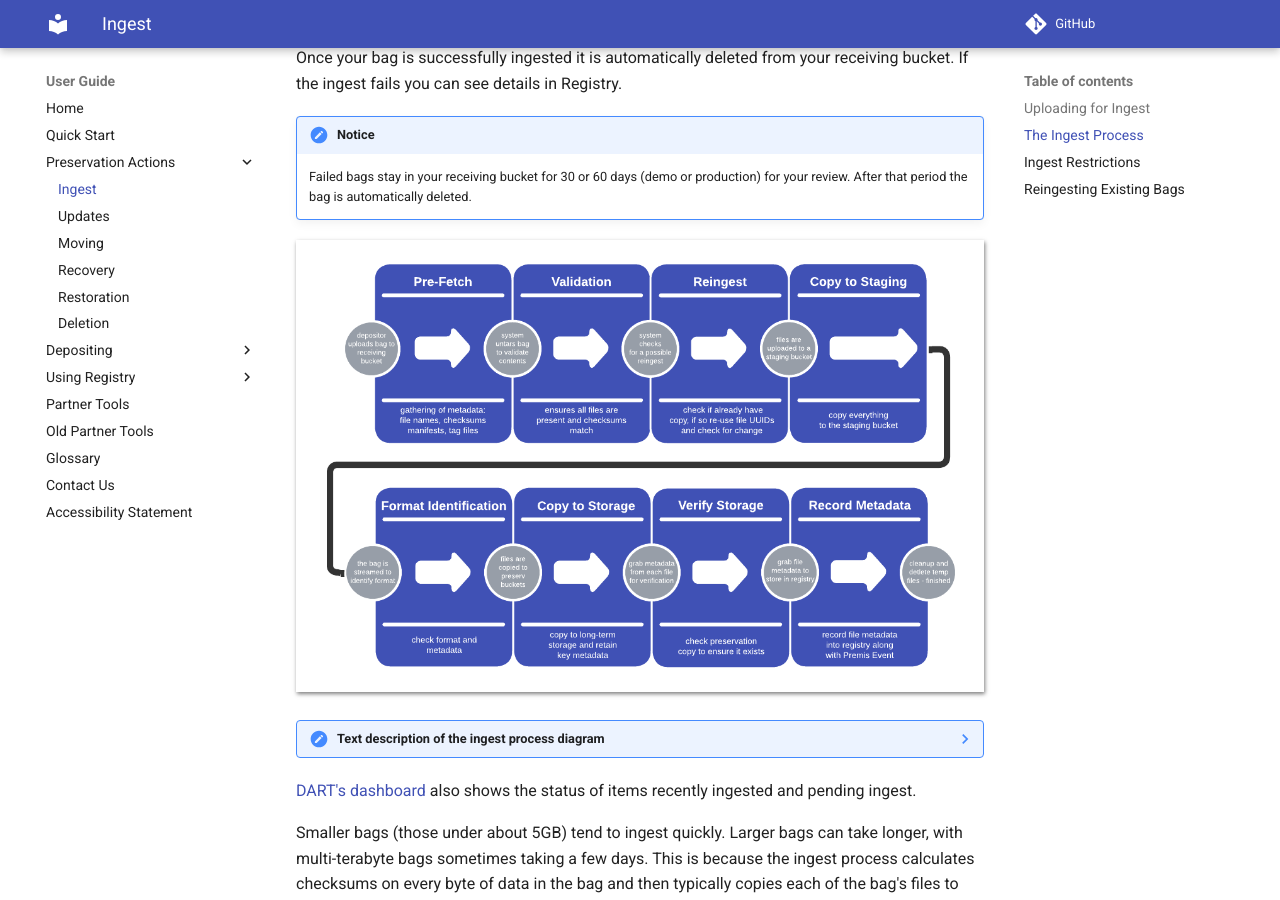
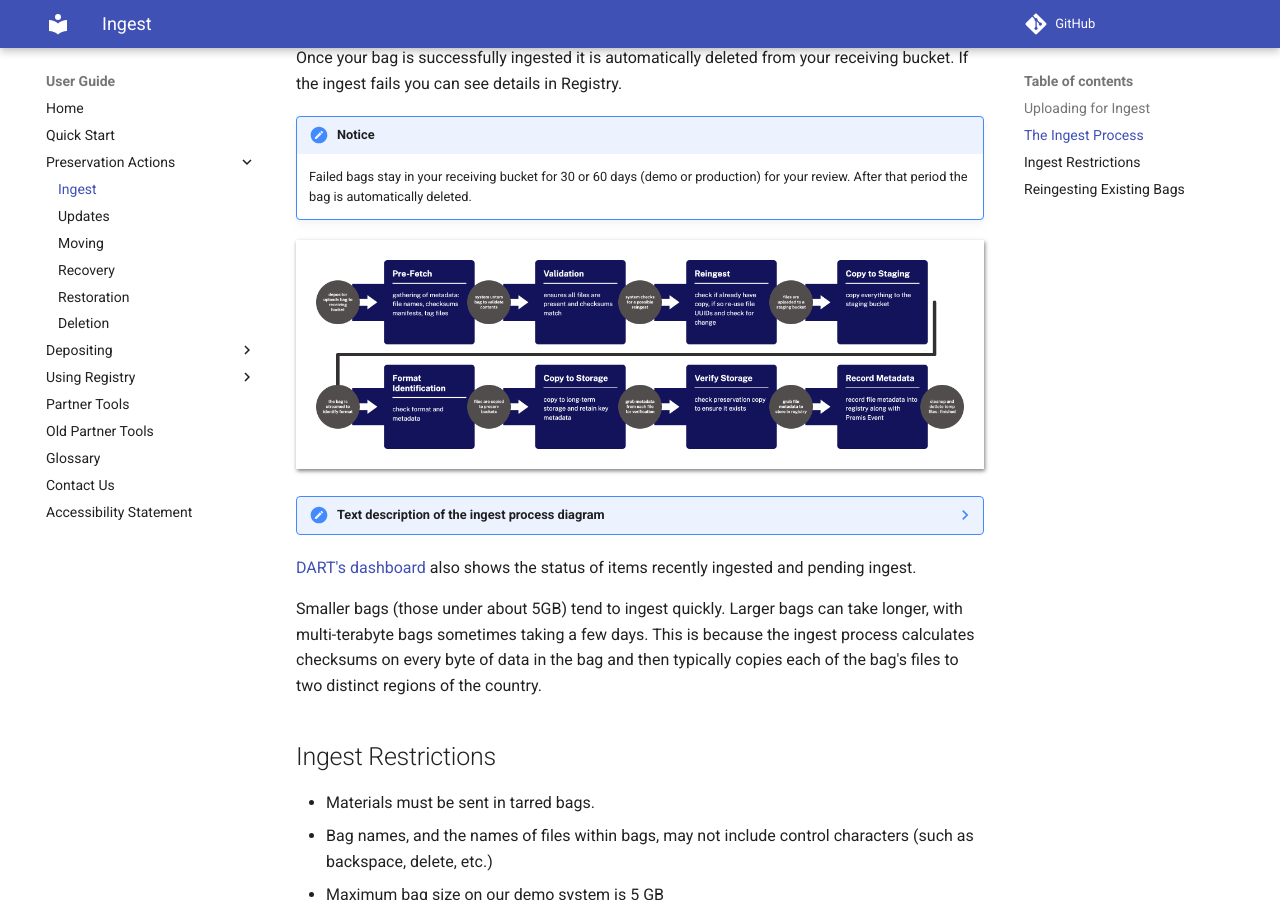
Before and after one commit to APTrust/userguide, an MkDocs documentation site: the page built from docs/preservation/ingest.md, in a window 1280 px wide and 900 px high, scrolled down 1236 px. Built offline with MkDocs 1.6.1 and Material for MkDocs 9.7.7, drawn with Linux system fonts in a browser that asks for light colours; comment, search, counter and statistics services are not loaded.

Commit message:
Update ingest diagram with accessible version

```diff
--- a/docs/preservation/ingest.md
+++ b/docs/preservation/ingest.md
@@ -32,7 +32,7 @@
 !!! notice
 	Failed bags stay in your receiving bucket for 30 or 60 days (demo or production) for your review. After that period the bag is automatically deleted.
 
-![Ingest process on the backend](../img/aptrust_ingest_process.png# boxshadow)
+![Ingest process on the backend](../img/ingest_userguide_accessible.png)
 
 ??? note "Text description of the ingest process diagram"
     The ingest process consists of eight sequential stages:
```
Also changed, not shown: docs/img/ingest_userguide_accessible.png (added).
